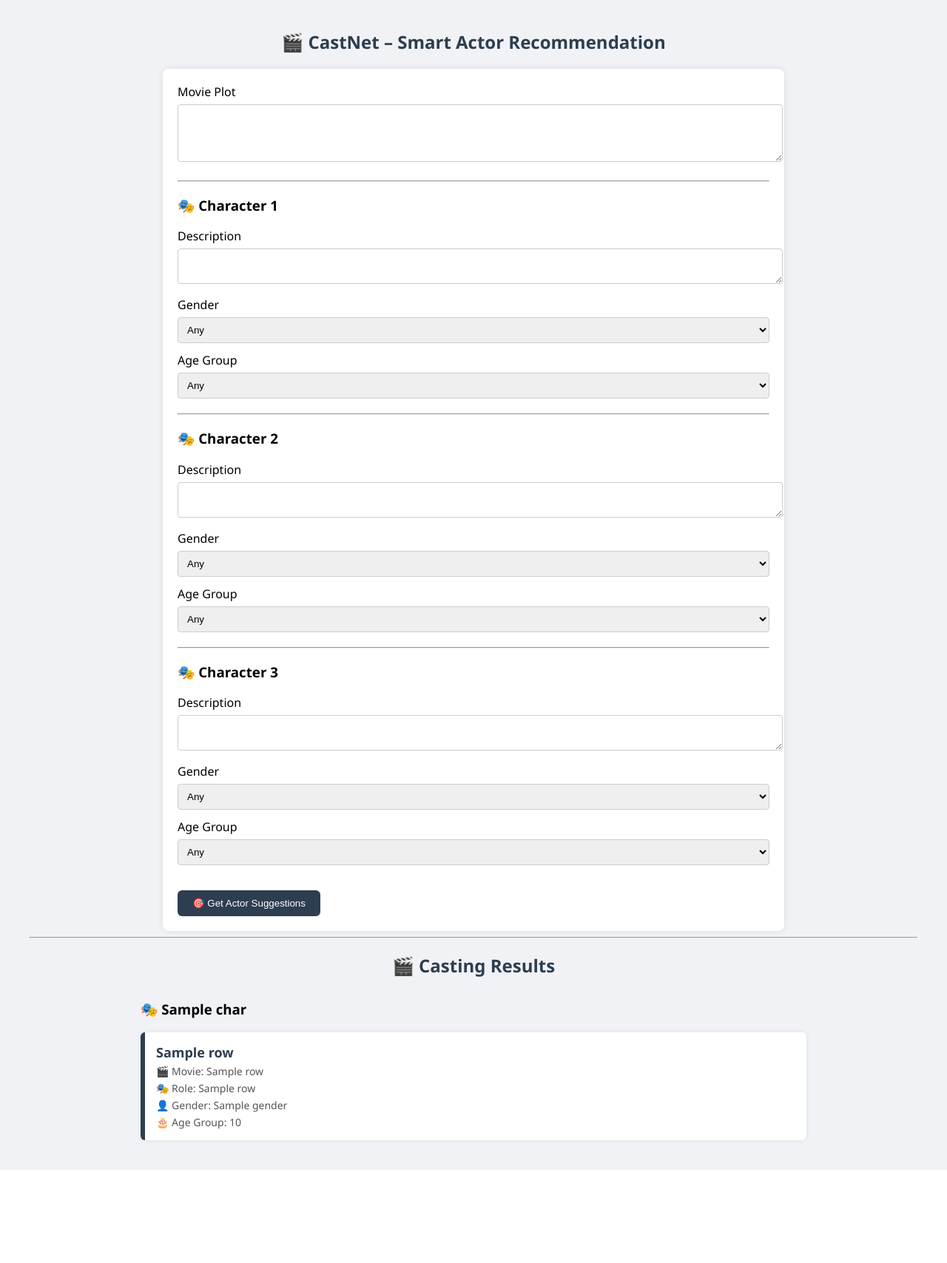
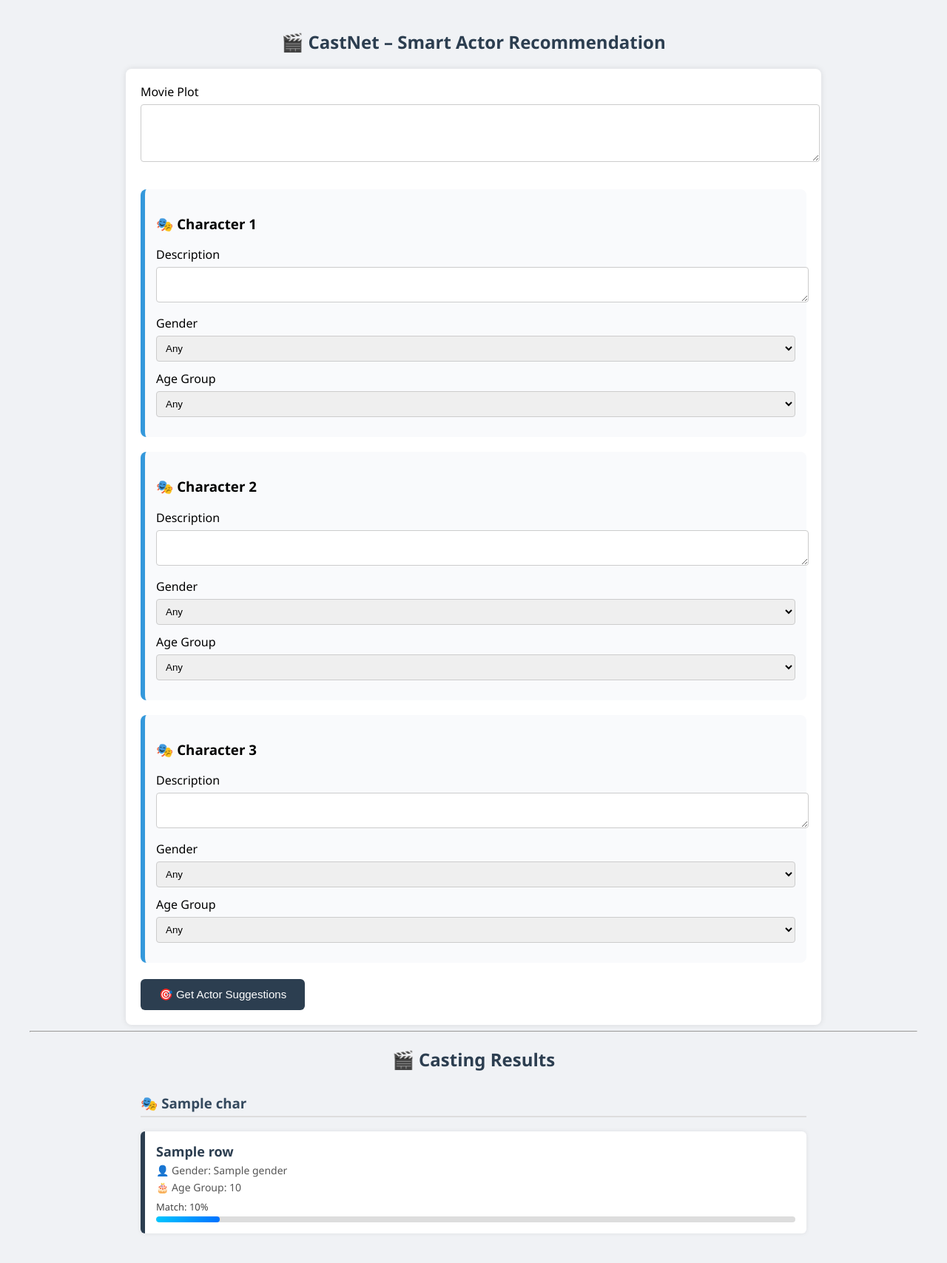
Before and after one commit to jerardh/castnet, a Flask app: template templates/index.html in a window 1280 px wide. Shown: the whole page at 74% size. Before the commit the page ends 1582 px from the top, so only its background shows below. Run offline with Flask 3, Linux system fonts and the light colour scheme; the template is opened without the code that fills it: most values are stand-ins (such as "Sample title", 1, 10 or a date in 2020); parts of the project's set-up code (start-up, migrations or seed data) failed here and were passed over.

Commit message:
Add Character Card and Match Progress Bar

```diff
--- a/app.py
+++ b/app.py
@@ -116,17 +116,21 @@ def predict():
         AGE_MAP = {
             "0-20": "teen",
             "teen": "teen",
+
             "20-30": "young",
             "20s": "young",
             "young": "young",
+
             "30-40": "adult",
             "30s": "adult",
             "adult": "adult",
+
             "40-50": "middle",
             "40s": "middle",
             "50-60": "middle",
             "50s": "middle",
             "middle": "middle",
+
             "60+": "senior",
             "senior": "senior"
         }
@@ -164,9 +168,9 @@ def predict():
             if user_age_group:
                 candidates = candidates[candidates["age_group"] == user_age_group]
 
-            # Final results per character
+            # Store results PER CHARACTER
             results[char["name"]] = candidates.head(5)[
-                ["actor_name", "movie_name", "character_name", "gender", "age_group"]
+                ["actor_name", "movie_name", "character_name", "gender", "age_group", "similarity"]
             ].to_dict(orient="records")
 
     return render_template("index.html", results=results)
--- a/static/style.css
+++ b/static/style.css
@@ -14,7 +14,7 @@ form {
     padding: 20px;
     border-radius: 8px;
     box-shadow: 0 0 8px rgba(0,0,0,0.1);
-    max-width: 800px;
+    max-width: 900px;
     margin: auto;
 }
 
@@ -30,21 +30,38 @@ textarea, select {
 button {
     background: #2c3e50;
     color: white;
-    padding: 10px 20px;
+    padding: 12px 25px;
     border: none;
     border-radius: 6px;
     cursor: pointer;
+    font-size: 15px;
 }
 
 button:hover {
     background: #1a252f;
 }
 
+/* Character input cards */
+.character-card {
+    background: #f9fafc;
+    padding: 15px;
+    margin-top: 20px;
+    border-radius: 8px;
+    border-left: 6px solid #3498db;
+}
+
+/* Results */
 .results {
     margin-top: 30px;
     max-width: 900px;
     margin-left: auto;
     margin-right: auto;
+}
+
+.character-result-title {
+    color: #34495e;
+    border-bottom: 2px solid #ddd;
+    padding-bottom: 5px;
 }
 
 .actor-card {
@@ -67,3 +84,61 @@ button:hover {
     color: #555;
     margin-top: 4px;
 }
+
+.no-result {
+    color: #c0392b;
+    font-style: italic;
+}
+/* Tooltip hover effect */
+.tooltip {
+    position: relative;
+    cursor: pointer;
+}
+
+.tooltip-text {
+    visibility: hidden;
+    background-color: #2c3e50;
+    color: #fff;
+    text-align: left;
+    padding: 10px;
+    border-radius: 6px;
+    position: absolute;
+    z-index: 10;
+    bottom: 120%;
+    left: 10px;
+    width: 220px;
+    opacity: 0;
+    transition: opacity 0.3s;
+    font-size: 13px;
+    box-shadow: 0 0 6px rgba(0,0,0,0.2);
+}
+
+.tooltip:hover .tooltip-text {
+    visibility: visible;
+    opacity: 1;
+}
+/* Similarity Bar */
+.similarity-container {
+    margin-top: 8px;
+}
+
+.similarity-label {
+    font-size: 13px;
+    margin-bottom: 4px;
+    color: #444;
+}
+
+.similarity-bar-bg {
+    width: 100%;
+    height: 8px;
+    background-color: #ddd;
+    border-radius: 6px;
+    overflow: hidden;
+}
+
+.similarity-bar-fill {
+    height: 100%;
+    background: linear-gradient(90deg, #00c6ff, #0072ff);
+    border-radius: 6px;
+    transition: width 0.5s ease-in-out;
+}
--- a/templates/index.html
+++ b/templates/index.html
@@ -13,7 +13,8 @@
     <label>Movie Plot</label>
     <textarea name="plot" rows="4" required>{{ request.form.get('plot','') }}</textarea>
 
-    <hr>
+    <!-- CHARACTER 1 -->
+    <div class="character-card">
         <h3>🎭 Character 1</h3>
         <label>Description</label>
         <textarea name="char_desc_1" rows="2" required>{{ request.form.get('char_desc_1','') }}</textarea>
@@ -33,8 +34,10 @@
             <option value="40-50" {% if request.form.get('age_1')=='40-50' %}selected{% endif %}>40-50</option>
             <option value="60+" {% if request.form.get('age_1')=='60+' %}selected{% endif %}>60+</option>
         </select>
+    </div>
 
-    <hr>
+    <!-- CHARACTER 2 -->
+    <div class="character-card">
         <h3>🎭 Character 2</h3>
         <label>Description</label>
         <textarea name="char_desc_2" rows="2">{{ request.form.get('char_desc_2','') }}</textarea>
@@ -54,8 +57,10 @@
             <option value="40-50" {% if request.form.get('age_2')=='40-50' %}selected{% endif %}>40-50</option>
             <option value="60+" {% if request.form.get('age_2')=='60+' %}selected{% endif %}>60+</option>
         </select>
+    </div>
 
-    <hr>
+    <!-- CHARACTER 3 -->
+    <div class="character-card">
         <h3>🎭 Character 3</h3>
         <label>Description</label>
         <textarea name="char_desc_3" rows="2">{{ request.form.get('char_desc_3','') }}</textarea>
@@ -75,8 +80,9 @@
             <option value="40-50" {% if request.form.get('age_3')=='40-50' %}selected{% endif %}>40-50</option>
             <option value="60+" {% if request.form.get('age_3')=='60+' %}selected{% endif %}>60+</option>
         </select>
+    </div>
 
-    <br><br>
+    <br>
     <button type="submit">🎯 Get Actor Suggestions</button>
 </form>
 
@@ -86,20 +92,39 @@
 
 {% for char, actors in results.items() %}
 <div class="results">
-    <h3>🎭 {{ char }}</h3>
+    <h3 class="character-result-title">🎭 {{ char }}</h3>
 
     {% if actors %}
         {% for row in actors %}
-        <div class="actor-card">
+        <div class="actor-card tooltip">
+
             <div class="actor-name">{{ row.actor_name }}</div>
-            <div class="meta">🎬 Movie: {{ row.movie_name }}</div>
-            <div class="meta">🎭 Role: {{ row.character_name }}</div>
             <div class="meta">👤 Gender: {{ row.gender }}</div>
             <div class="meta">🎂 Age Group: {{ row.age_group }}</div>
+
+            <!-- Similarity Bar -->
+            <div class="similarity-container">
+                <div class="similarity-label">
+                    Match: {{ (row.similarity * 100) | round(1) }}%
+                </div>
+                <div class="similarity-bar-bg">
+                    <div class="similarity-bar-fill"
+                         style="width: {{ (row.similarity * 100) | round(1) }}%;">
+                    </div>
+                </div>
+            </div>
+
+            <!-- Hover Tooltip -->
+            <div class="tooltip-text">
+                <strong>Why this actor?</strong><br>
+                🎬 Similar Movie: {{ row.movie_name }}<br>
+                🎭 Similar Character: {{ row.character_name }}
+            </div>
+
         </div>
         {% endfor %}
     {% else %}
-        <p>⚠️ No matching actors found for this character.</p>
+        <p class="no-result">⚠️ No matching actors found for this character.</p>
     {% endif %}
 </div>
 {% endfor %}
```
Lines whose indentation alone changed are shown as unchanged.
